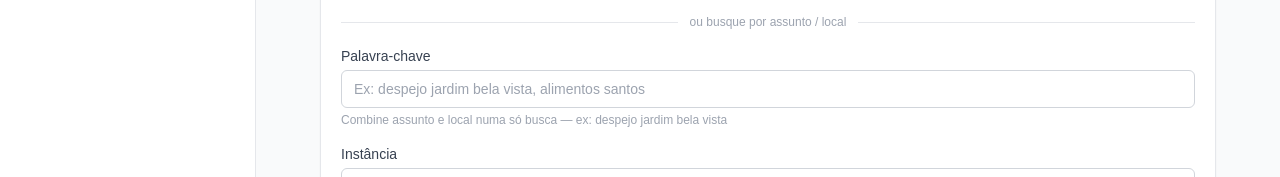
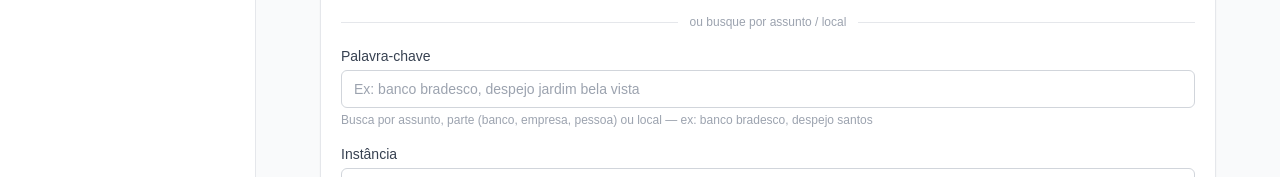
Before and after one commit to victorhenriqueoliveira-ai/JurisRadar, a Next.js app: page /search in a window 1280 px wide. Shown: the part 427-604 px from the top of the page. Built offline with nearby package versions, Linux system fonts and the light colour scheme.

Commit message:
feat: adicionar partes.nome na busca livre para suportar nome de banco/empresa/pessoa

```diff
--- a/src/app/(protected)/search/page.tsx
+++ b/src/app/(protected)/search/page.tsx
@@ -462,12 +462,12 @@ function DataJudSearchContent() {
               <input
                 id="keyword"
                 type="text"
-                placeholder="Ex: despejo jardim bela vista, alimentos santos"
+                placeholder="Ex: banco bradesco, despejo jardim bela vista"
                 {...register('keyword')}
                 className="w-full px-3 py-2 border border-gray-300 rounded-md text-sm text-gray-900 placeholder-gray-400 focus:outline-none focus:ring-2 focus:ring-blue-500 focus:border-blue-500 disabled:opacity-50"
               />
               <p className="mt-1 text-xs text-gray-400">
-                Combine assunto e local numa só busca — ex: <span className="font-medium">despejo jardim bela vista</span>
+                Busca por assunto, parte (banco, empresa, pessoa) ou local — ex: <span className="font-medium">banco bradesco</span>, <span className="font-medium">despejo santos</span>
               </p>
               {errors.keyword && !byNumero && (
                 <p role="alert" className="mt-1 text-xs text-red-600">
--- a/src/lib/datajud/query-builder.ts
+++ b/src/lib/datajud/query-builder.ts
@@ -161,17 +161,16 @@ export function buildDataJudQuery(
     must.push({ match: { 'orgaoJulgador.nome': filters.comarca } });
   }
 
-  // busca livre: cross_fields em assunto + classe + comarca num único campo
+  // busca livre: cross_fields em assunto + classe + comarca + partes num único campo
   // Remove stopwords: "despejo no jardim bela vista" → "despejo jardim bela vista"
-  // minimum_should_match "2<75%": para 1-2 tokens exige todos; 3+ exige 75%
-  // Isso distribui "despejo" para assuntos.nome e "jardim bela vista" para orgaoJulgador.nome
+  // partes.nome permite buscar por nome de banco, empresa ou pessoa (polo ativo/passivo)
   if (filters.buscaLivre) {
     const termos = stripStopwords(filters.buscaLivre);
     if (termos) {
       must.push({
         multi_match: {
           query: termos,
-          fields: ['assuntos.nome', 'classe.nome', 'orgaoJulgador.nome'],
+          fields: ['assuntos.nome', 'classe.nome', 'orgaoJulgador.nome', 'partes.nome'],
           type: 'cross_fields',
           operator: 'or',
         },
```
